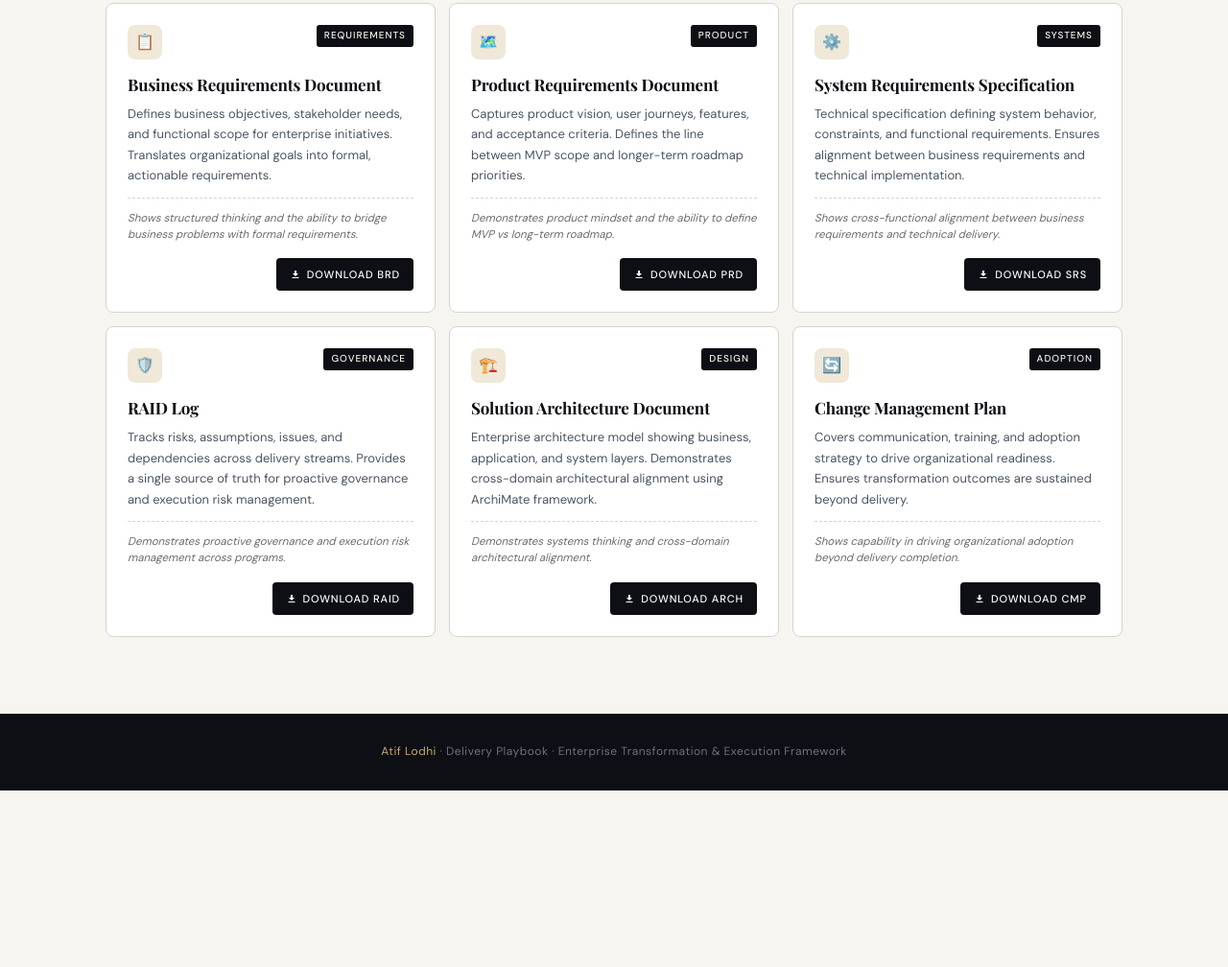
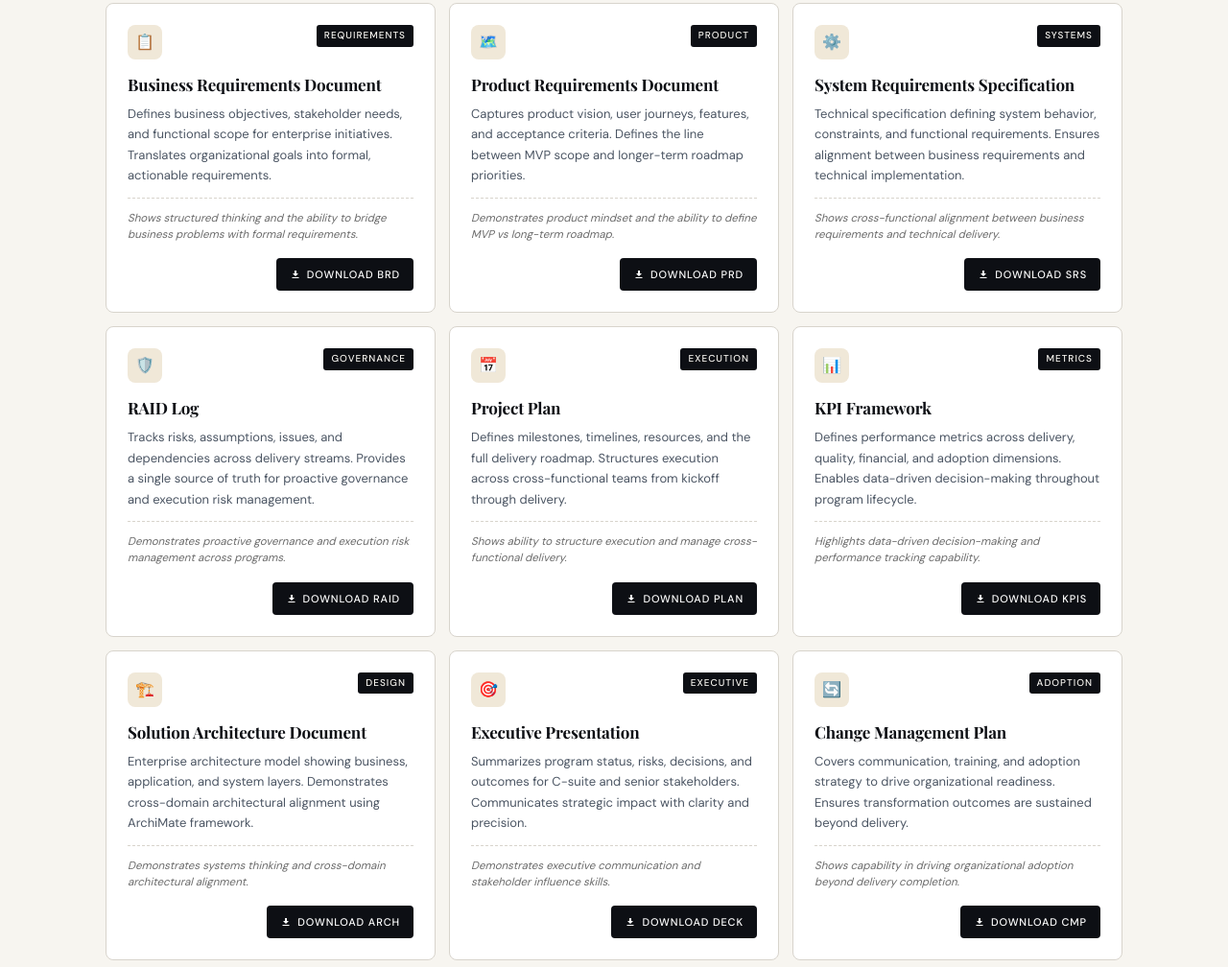
Before and after one commit to lodhiax/delivery-playbook, a plain HTML site: page index.html in a window 1280 px wide. Shown: the part 2712-3720 px from the top of the page at 96% size. Before the commit the page ends 3536 px from the top, so only its background shows below. Drawn offline with nearby package versions, Linux system fonts and the light colour scheme.

Commit message:
index.html

```diff
--- a/index.html
+++ b/index.html
@@ -702,6 +702,39 @@
           </a>
         </div>
       </div>
+ <!-- Project Plan -->
+      <div class="artifact-card">
+        <div class="artifact-top">
+          <div class="artifact-icon">📅</div>
+          <span class="artifact-tag">Execution</span>
+        </div>
+        <div class="artifact-title">Project Plan</div>
+        <div class="artifact-desc">Defines milestones, timelines, resources, and the full delivery roadmap. Structures execution across cross-functional teams from kickoff through delivery.</div>
+        <div class="artifact-reflection">Shows ability to structure execution and manage cross-functional delivery.</div>
+        <div class="artifact-footer">
+          <a class="dl-btn" href="#">
+            <svg viewBox="0 0 24 24"><path d="M12 16l-6-6h4V4h4v6h4l-6 6zm-7 4h14v-2H5v2z"/></svg>
+            Download Plan
+          </a>
+        </div>
+      </div>
+
+      <!-- KPI Dashboard -->
+      <div class="artifact-card">
+        <div class="artifact-top">
+          <div class="artifact-icon">📊</div>
+          <span class="artifact-tag">Metrics</span>
+        </div>
+        <div class="artifact-title">KPI Framework</div>
+        <div class="artifact-desc">Defines performance metrics across delivery, quality, financial, and adoption dimensions. Enables data-driven decision-making throughout program lifecycle.</div>
+        <div class="artifact-reflection">Highlights data-driven decision-making and performance tracking capability.</div>
+        <div class="artifact-footer">
+          <a class="dl-btn" href="#">
+            <svg viewBox="0 0 24 24"><path d="M12 16l-6-6h4V4h4v6h4l-6 6zm-7 4h14v-2H5v2z"/></svg>
+            Download KPIs
+          </a>
+        </div>
+      </div>
 
       <!-- Architecture / SAD -->
       <div class="artifact-card">
@@ -716,6 +749,22 @@
           <a class="dl-btn" href="https://github.com/lodhiax/delivery-playbook/raw/main/docs/SAD.pdf" target="_blank">
             <svg viewBox="0 0 24 24"><path d="M12 16l-6-6h4V4h4v6h4l-6 6zm-7 4h14v-2H5v2z"/></svg>
             Download ARCH
+          </a>
+        </div>
+      </div>
+	<!-- Exec Deck -->
+      <div class="artifact-card">
+        <div class="artifact-top">
+          <div class="artifact-icon">🎯</div>
+          <span class="artifact-tag">Executive</span>
+        </div>
+        <div class="artifact-title">Executive Presentation</div>
+        <div class="artifact-desc">Summarizes program status, risks, decisions, and outcomes for C-suite and senior stakeholders. Communicates strategic impact with clarity and precision.</div>
+        <div class="artifact-reflection">Demonstrates executive communication and stakeholder influence skills.</div>
+        <div class="artifact-footer">
+          <a class="dl-btn" href="#">
+            <svg viewBox="0 0 24 24"><path d="M12 16l-6-6h4V4h4v6h4l-6 6zm-7 4h14v-2H5v2z"/></svg>
+            Download Deck
           </a>
         </div>
       </div>
@@ -742,6 +791,7 @@
 
 </div>
 
+
 <!-- FOOTER -->
 <footer>
   <span>Atif Lodhi</span> · Delivery Playbook · Enterprise Transformation & Execution Framework
```
